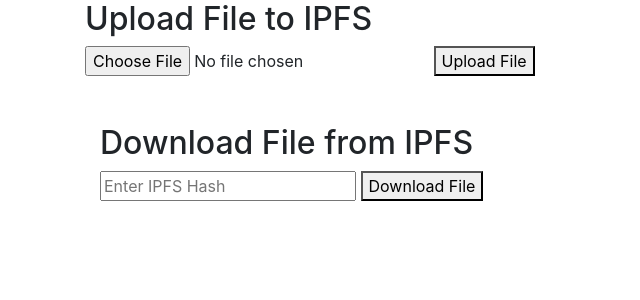
After one commit to web3hackgroupluffy/BlockChainSubscriptionModel, a Flask app: page /upload in a window 1280 px wide. The commit adds this page. Shown: the top 300 px of the page, without its empty margins (0-640 px from the left). Run offline with Flask 3, Linux system fonts and the light colour scheme; some libraries are stand-ins or nearby versions.

Commit message:
download upload functionality

```diff
--- a/UI/main.py
+++ b/UI/main.py
@@ -1,15 +1,65 @@
-from flask import Flask, render_template, request, jsonify
+from flask import Flask, render_template, request, jsonify, redirect, url_for, Response, send_file, session, flash
 from web3 import Web3
+import os
+from werkzeug.utils import secure_filename
+from moralis import auth
+import requests
+import json
+from flask_cors import CORS
+
+UPLOAD_FOLDER = 'uploads'  # Set the path to the upload directory
+ALLOWED_EXTENSIONS = {'doc','docx','pptx', 'txt', 'pdf', 'png', 'jpg', 'jpeg', 'gif'}  # Allowed file types
 
 app = Flask(__name__)
 
 # Connect to Ganache
-ganache_url = "HTTP://127.0.0.1:7545"
+ganache_url = "HTTP://172.17.64.1:7545"
 web3 = Web3(Web3.HTTPProvider(ganache_url))
+
+app.config['UPLOAD_FOLDER'] = UPLOAD_FOLDER
 
 @app.route('/')
 def index():
     return render_template('index.html')
+
+def allowed_file(filename):
+    return '.' in filename and \
+           filename.rsplit('.', 1)[1].lower() in ALLOWED_EXTENSIONS
+
+@app.route('/upload')
+def upload_page():
+    # Your code for handling upload page
+    return render_template('upload.html')
+
+@app.route('/upload_file', methods=['POST'])
+def upload_file():
+    if 'document' not in request.files:
+        return 'No file part'
+    file = request.files['document']
+    if file.filename == '':
+        return 'No selected file'
+    if file:
+        # Prepare the file for upload to IPFS
+        files = {'file': (file.filename, file)}
+        # IPFS API endpoint for adding a file
+        url = 'http://127.0.0.1:5001/api/v0/add'
+        try:
+            response = requests.post(url, files=files)
+            ipfs_hash = json.loads(response.text)['Hash']
+            # Use the hash as needed (e.g., store it, return it to the user, etc.)
+            return ipfs_hash
+        except requests.exceptions.RequestException as e:
+            # Handle any exceptions (e.g., connection error)
+            return str(e)
+
+@app.route('/get_file/<ipfs_hash>')
+def get_file(ipfs_hash):
+    try:
+        # Fetch the file from IPFS using IPFS Gateway
+        gateway_url = f'http://localhost:8080/ipfs/{ipfs_hash}'
+        return redirect(gateway_url)
+    except Exception as e:
+        return f"An error occurred: {e}", 500
 
 if __name__ == '__main__':
     app.run(debug=True)
--- a/UI/templates/index.html
+++ b/UI/templates/index.html
@@ -88,7 +88,7 @@
                 alert("Please connect to MetaMask first!");
             } else {
                 // Redirect to next page or perform another action
-                window.location.href = '/nextpage'; // Replace '/nextpage' with the actual path
+                window.location.href = '/upload'; // Replace '/nextpage' with the actual path
             }
         });
 
--- /dev/null
+++ b/UI/templates/upload.html
@@ -0,0 +1,38 @@
+<!DOCTYPE html>
+<html>
+<head>
+    <title>Welcome to BrainChain</title>
+    <script src="script.js"></script>
+    <link href="https://stackpath.bootstrapcdn.com/bootstrap/4.5.2/css/bootstrap.min.css" rel="stylesheet">
+    <script src="https://code.jquery.com/jquery-3.5.1.slim.min.js"></script>
+    <script src="https://cdn.jsdelivr.net/npm/@popperjs/core@2.0.0/dist/umd/popper.min.js"></script>
+    <script src="https://stackpath.bootstrapcdn.com/bootstrap/4.5.2/js/bootstrap.min.js"></script>
+</head>
+<body>
+    <div class="container">
+        <!-- Form for file upload -->
+        <h2>Upload File to IPFS</h2>
+        <form action="/upload_file" method="post" enctype="multipart/form-data">
+            <input type="file" name="document">
+            <button type="submit">Upload File</button>
+        </form>
+        <div class="container mt-5">
+            <h2>Download File from IPFS</h2>
+            <form id="ipfs-form" action="" method="get" onsubmit="submitIPFSHash(); return false;">
+                <input type="text" id="ipfs-hash" placeholder="Enter IPFS Hash">
+                <button type="submit">Download File</button>
+            </form>
+        </div>
+        <script>
+            function submitIPFSHash() {
+                var ipfsHash = document.getElementById('ipfs-hash').value;
+                var url = '/get_file/' + encodeURIComponent(ipfsHash);
+                window.location.href = url;
+            }
+        </script>
+    </div>
+
+    <script src="https://ajax.googleapis.com/ajax/libs/jquery/3.3.1/jquery.min.js"></script>
+    <script src="https://maxcdn.bootstrapcdn.com/bootstrap/4.0.0/js/bootstrap.min.js"></script>
+</body>
+</html>
```
